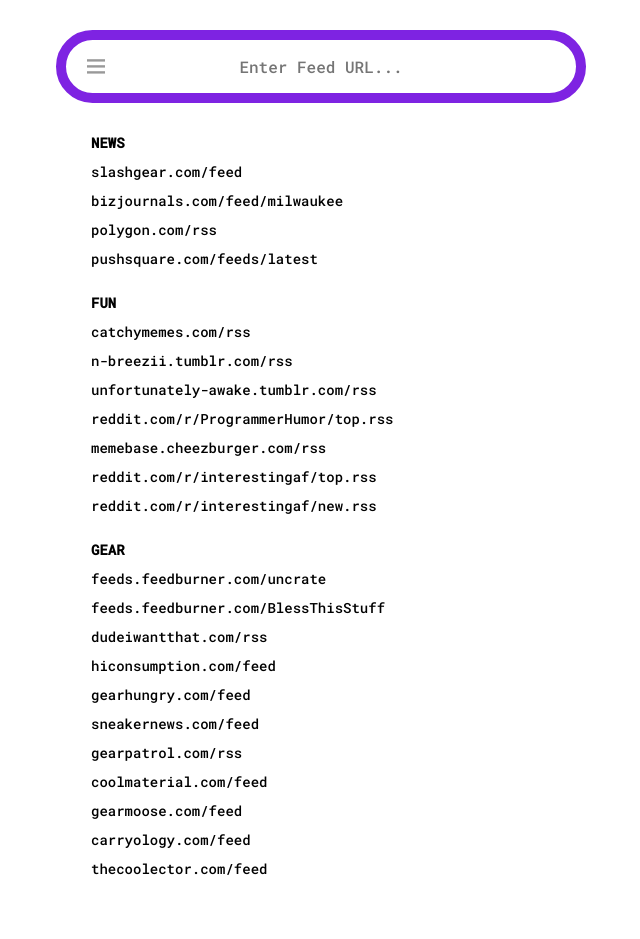
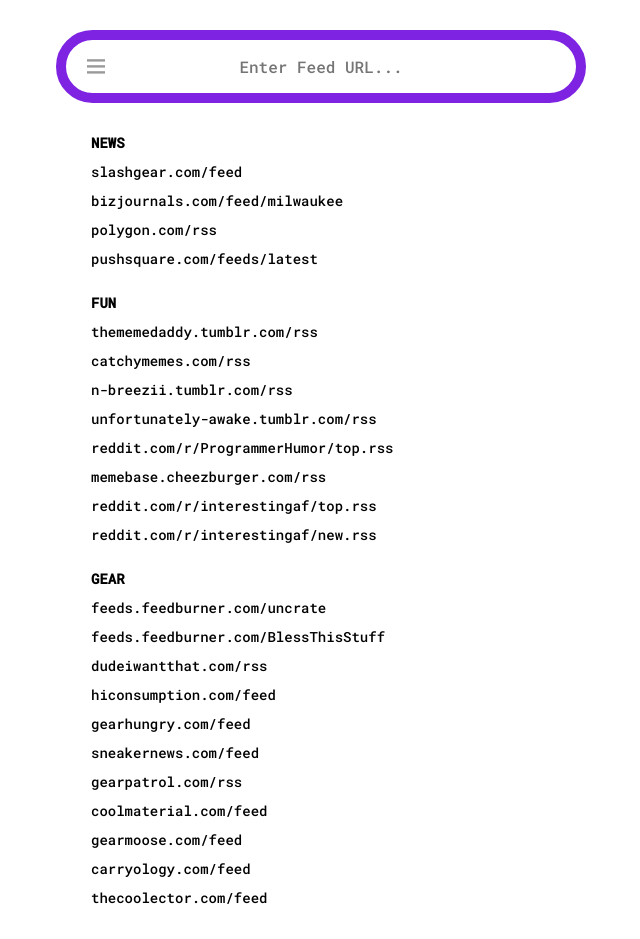
Before and after one commit to iamjohnmills/imagereader, a website: page index.html in a window 1280 px wide. Both pictures are taken after a click on the icon 415 px from the left and 66 px from the top of the page. Shown: the whole page, without its empty margins (319-959 px from the left). Drawn offline with Linux system fonts and the light colour scheme.

Commit message:
added feed

```diff
--- a/index.html
+++ b/index.html
@@ -287,6 +287,7 @@
           </div>
           <div class="feed-menu-items-list">
           <div class="feed-menu-items-title">Fun</div>
+            <div class="feed-menu-item" data-url="https://thememedaddy.tumblr.com/rss">thememedaddy.tumblr.com/rss</div>
             <div class="feed-menu-item" data-url="https://catchymemes.com/rss">catchymemes.com/rss</div>
             <div class="feed-menu-item" data-url="https://n-breezii.tumblr.com/rss">n-breezii.tumblr.com/rss</div>
             <div class="feed-menu-item" data-url="https://unfortunately-awake.tumblr.com/rss">unfortunately-awake.tumblr.com/rss</div>
```
